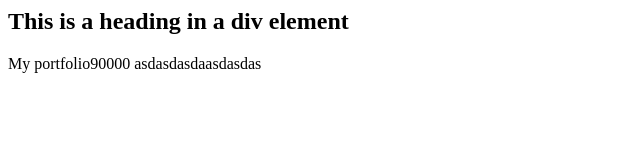
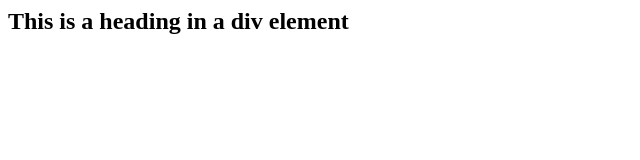
Before and after one commit to JoseMP88/portfolioJoseLuisMontero, a plain HTML site: page index.html in a window 1280 px wide. Shown: the whole page, without its empty margins (0-640 px from the left). Drawn offline with Linux system fonts and the light colour scheme.

Commit message:
segon commit

```diff
--- a/index.html
+++ b/index.html
@@ -1,11 +1,11 @@
 <html>
 <head>
+
+</head>
+<body>
     <div class="cabecera" >
         <h2>This is a heading in a div element</h2>
     </div>
-</head>
-<body>
-        My portfolio90000
-        asdasdasdaasdasdas
+
     </body>
 </html>
```
